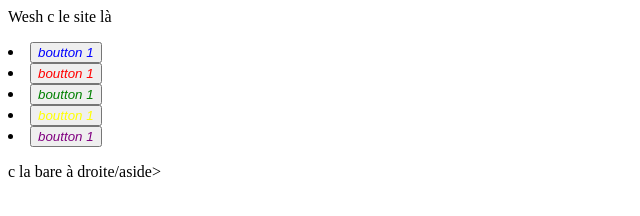
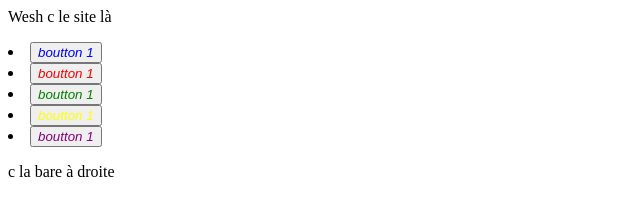
Before and after one commit to Mateofsr/site1, a plain HTML site: page index.html in a window 1280 px wide. Shown: the full height of the page, 0-640 px from the left. Drawn offline with Linux system fonts and the light colour scheme.

Commit message:
Update index.html

```diff
--- a/index.html
+++ b/index.html
@@ -12,7 +12,7 @@
         <li><button style="color:purple;"><em>boutton 1</em></button></li>
 
       </p>
-      <aside>                                                                                                                               c la bare à droite/aside>
+      <aside>                                                                                                                               c la bare à droite</aside>
 
 
 
```
